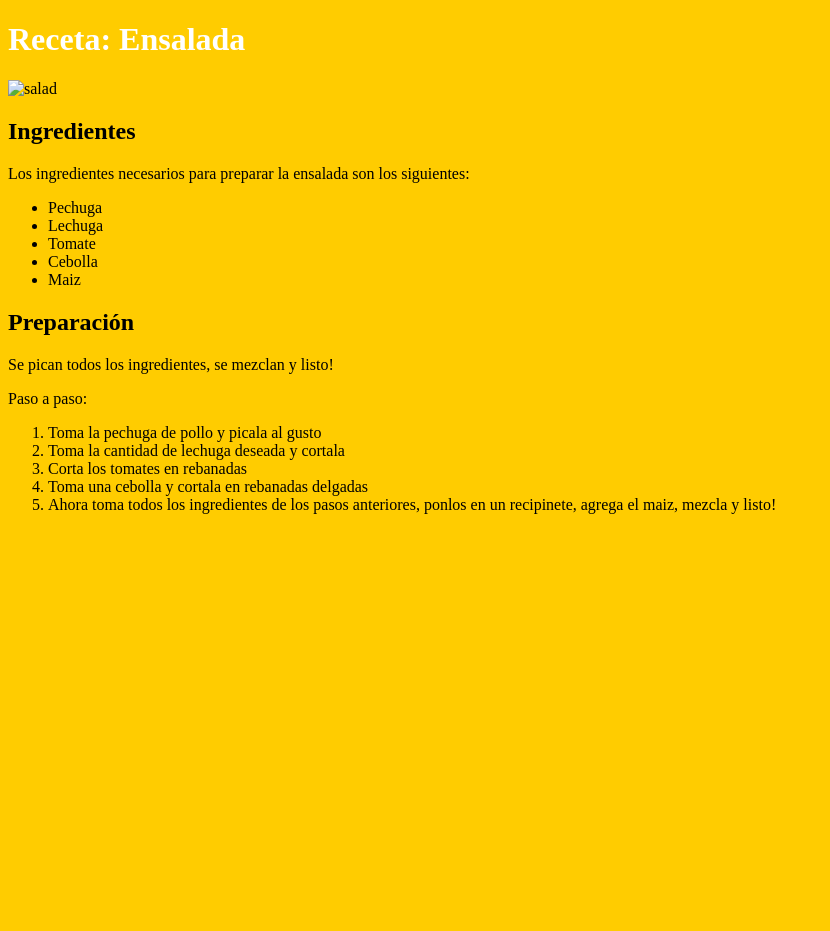
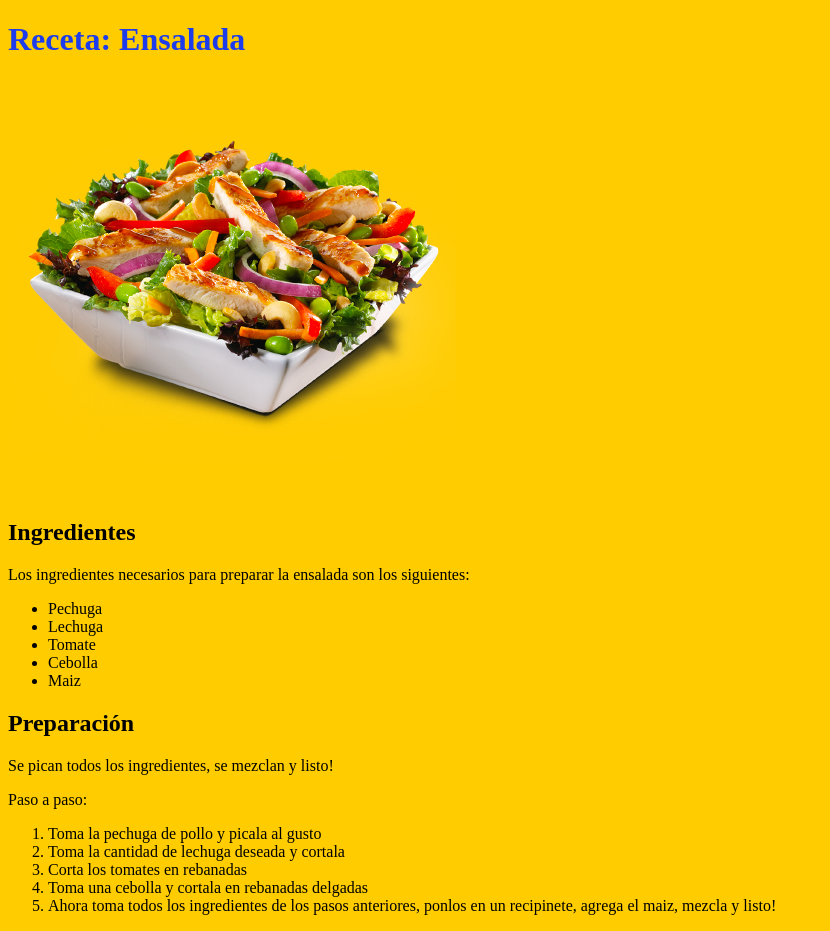
Before and after one commit to CarlosgDevGit/aspirantes-mir-html-y-css, a plain HTML site: page ejercicio1-html-y-css/index.html in a window 1280 px wide. Shown: the whole page, without its empty margins (0-830 px from the left). Before the commit the page ends 800 px from the top, so only its background shows below. Drawn offline with Linux system fonts and the light colour scheme.

Commit message:
Ejercicio con corrección

```diff
--- a/ejercicio1-html-y-css/estilos.css
+++ b/ejercicio1-html-y-css/estilos.css
@@ -1,3 +1,3 @@
-h1 {color: #ffffff}
+h1 {color: #1d3ceb}
 
 body {background-color:#ffcc00}
--- a/ejercicio1-html-y-css/index.html
+++ b/ejercicio1-html-y-css/index.html
@@ -7,7 +7,7 @@
 </head>
 <body>
     <h1>Receta: Ensalada</h1>
-    <img src="C:\Users\Usuario\Documents\MakeItReal\NotasClases\Clase 4\salad.png" alt="salad">
+    <img src="./salad.png" alt="salad">
 
     <h2>Ingredientes</h2>
     <p>Los ingredientes necesarios para preparar la ensalada son los siguientes:</p>
```
Also changed, not shown: ejercicio1-html-y-css/salad.png (added).
